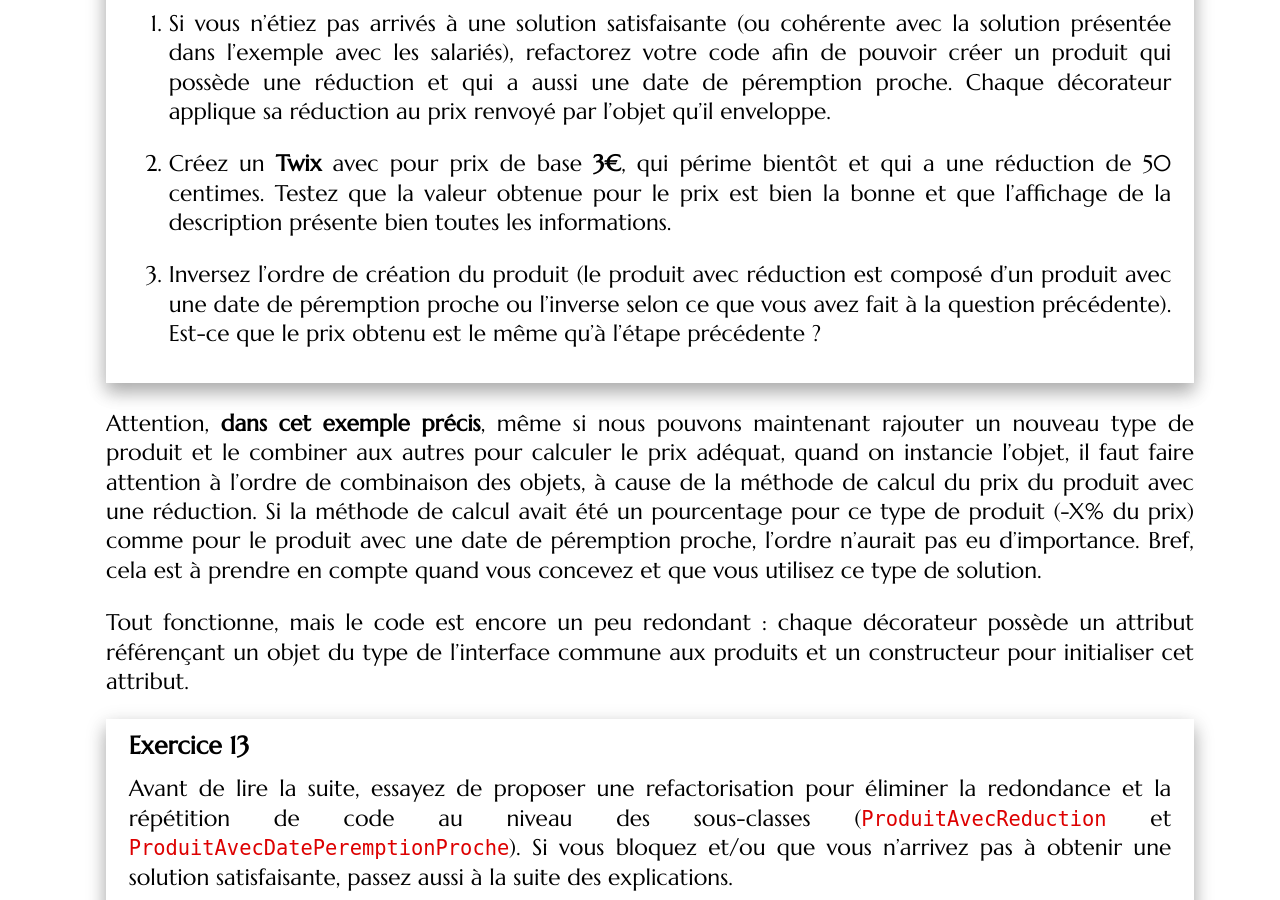
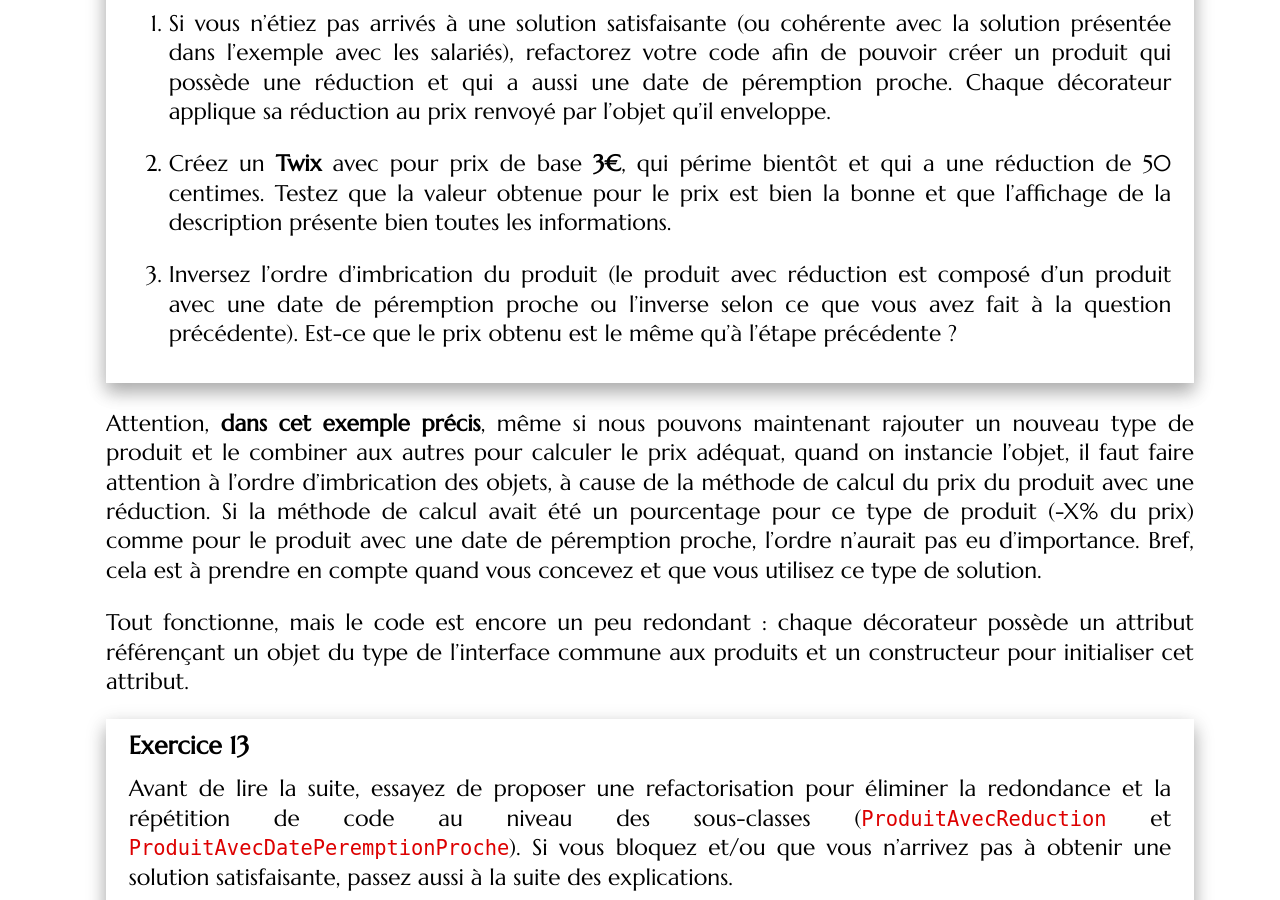
Before and after one commit to mgasquet/R304-QualiteDeveloppement, a Jekyll site: the page built from tutorials/tutorial3.md, in a window 1280 px wide and 900 px high, scrolled down 25275 px. Built offline with Jekyll 4.4.1, drawn with Linux system fonts in a browser that asks for light colours; some web fonts are replaced; some of the changed text lies outside the part shown.

Commit message:
Modifications explications composition + correction coquilles

```diff
--- a/tutorials/tutorial3.md
+++ b/tutorials/tutorial3.md
@@ -271,7 +271,7 @@ Pour vous mettre dans le bain et vous montrer la problématique derrière tout c
 
 </div>
 
-Votre programme fonctionne ? C'est super ! Mais votre code serait-il encore lisible s'il y avait une centaine d'animaux ? Aussi, la classe `Animal` ne sera jamais finie, car il faudra en permanence modifier la méthode `cri` pour ajouter de nouveaux animaux. Elle n'est donc pas fermée aux modifications lorsqu'on veut étendre l'application à d'autres animaux.
+Votre programme fonctionne ? C'est super ! Mais votre code serait-il encore lisible s'il y avait une centaine d'animaux ? Aussi, la classe `Animal` ne sera jamais finie, car il faudra en permanence modifier la méthode `crier` pour ajouter de nouveaux animaux. Elle n'est donc pas fermée aux modifications lorsqu'on veut étendre l'application à d'autres animaux.
 
 Continuons maintenant avec de petits monstres bien populaires : les **pokémons**.
 
@@ -655,11 +655,11 @@ L’objet enveloppé est fourni au constructeur du décorateur : la dépendance
 
 2. Créez un **Twix** avec pour prix de base **3€**, qui périme bientôt et qui a une réduction de 50 centimes. Testez que la valeur obtenue pour le prix est bien la bonne et que l'affichage de la description présente bien toutes les informations.
 
-3. Inversez l'ordre de création du produit (le produit avec réduction est composé d'un produit avec une date de péremption proche ou l'inverse selon ce que vous avez fait à la question précédente). Est-ce que le prix obtenu est le même qu'à l'étape précédente ?
-
-</div>
-
-Attention, **dans cet exemple précis**, même si nous pouvons maintenant rajouter un nouveau type de produit et le combiner aux autres pour calculer le prix adéquat, quand on instancie l'objet, il faut faire attention à l'ordre de combinaison des objets, à cause de la méthode de calcul du prix du produit avec une réduction. Si la méthode de calcul avait été un pourcentage pour ce type de produit (-X% du prix) comme pour le produit avec une date de péremption proche, l'ordre n'aurait pas eu d'importance. Bref, cela est à prendre en compte quand vous concevez et que vous utilisez ce type de solution.
+3. Inversez l'ordre d'imbrication du produit (le produit avec réduction est composé d'un produit avec une date de péremption proche ou l'inverse selon ce que vous avez fait à la question précédente). Est-ce que le prix obtenu est le même qu'à l'étape précédente ?
+
+</div>
+
+Attention, **dans cet exemple précis**, même si nous pouvons maintenant rajouter un nouveau type de produit et le combiner aux autres pour calculer le prix adéquat, quand on instancie l'objet, il faut faire attention à l'ordre d'imbrication des objets, à cause de la méthode de calcul du prix du produit avec une réduction. Si la méthode de calcul avait été un pourcentage pour ce type de produit (-X% du prix) comme pour le produit avec une date de péremption proche, l'ordre n'aurait pas eu d'importance. Bref, cela est à prendre en compte quand vous concevez et que vous utilisez ce type de solution.
 
 Tout fonctionne, mais le code est encore un peu redondant : chaque décorateur possède un attribut référençant un objet du type de l'interface commune aux produits et un constructeur pour initialiser cet attribut.
 
@@ -1206,7 +1206,7 @@ Ce principe dit que :
 
 Cela ne signifie pas qu'il faut créer une interface pour chaque classe utilisée. On cherche surtout à isoler le code métier des détails techniques que l'on souhaite pouvoir remplacer ou faire évoluer indépendamment.
 
-L'**injection de dépendances** permet de fournir aux objets les implémentations qu'ils utilisent. Le choix et l'assemblage de ces implémentations peuvent être regroupés dans un point d'entrée, dans des **fabriques** ou dans un **conteneur de dépendances**s. On peut ainsi remplacer une implémentation sans modifier les modules qui l'utilisent. On obtient ainsi des logiciels dont on peut moduler le fonctionnement sans toucher au code source, simplement en ajoutant de nouvelles classes et/ou en éditant des fichiers de configuration. Les différents **frameworks** mettent en place une architecture favorisant l'inversion des dépendances.
+L'**injection de dépendances** permet de fournir aux objets les implémentations qu'ils utilisent. Le choix et l'assemblage de ces implémentations peuvent être regroupés dans un point d'entrée, dans des **fabriques** ou dans un **conteneur de dépendances**. On peut ainsi remplacer une implémentation sans modifier les modules qui l'utilisent. On obtient ainsi des logiciels dont on peut moduler le fonctionnement sans toucher au code source, simplement en ajoutant de nouvelles classes et/ou en éditant des fichiers de configuration. Les différents **frameworks** mettent en place une architecture favorisant l'inversion des dépendances.
 
 Ce principe complète les autres principes SOLID. Dépendre d'abstractions facilite l'ajout de nouvelles implémentations sans modifier leurs clients, conformément au principe **ouvert/fermé**. Ces implémentations doivent respecter le contrat de l'abstraction, conformément au **principe de substitution de Liskov**.
 
```
Also changed, not shown: other parts of tutorials/tutorial3.md (+2 -2 lines).
